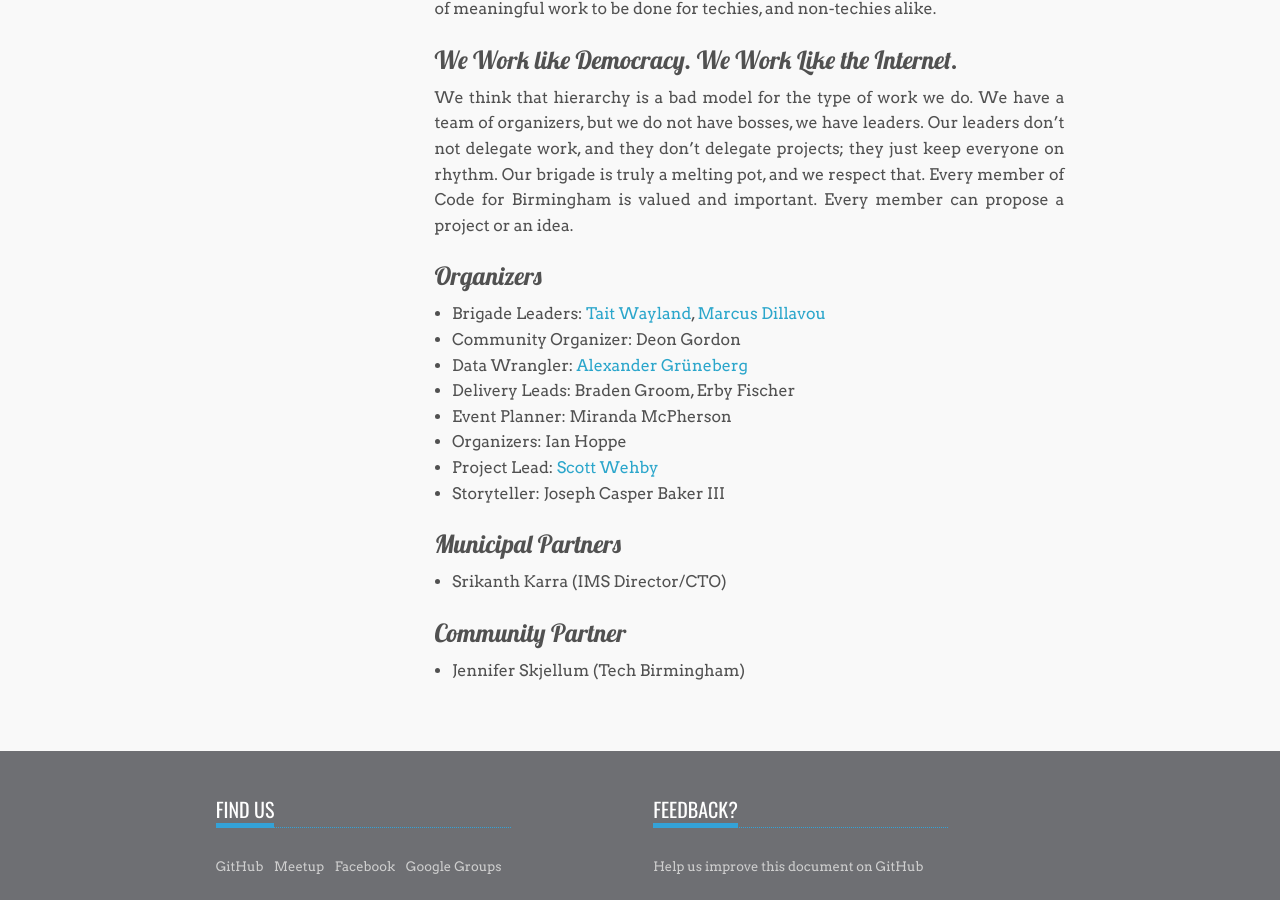
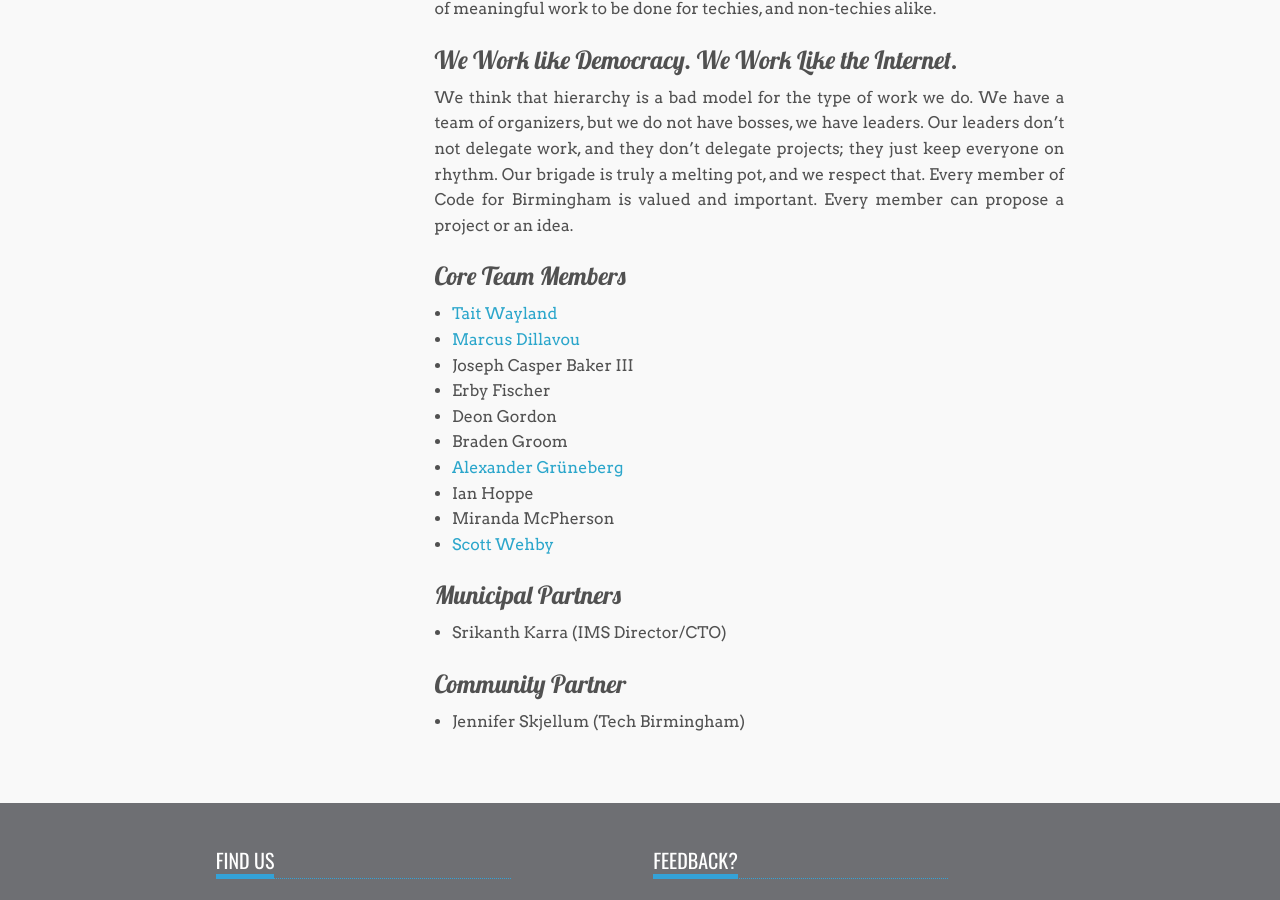
Before and after one commit to codeforbirmingham/codeforbirmingham.github.io, a Jekyll site: the page built from index.md, in a window 1280 px wide and 900 px high, scrolled down 1601 px. Built offline with Jekyll 4.4.1, drawn with Linux system fonts in a browser that asks for light colours.

Commit message:
Drop titles, order by last name after captains.

```diff
--- a/index.md
+++ b/index.md
@@ -31,17 +31,19 @@
 We think that hierarchy is a bad model for the type of work we do. We have a team of organizers, but we do not have bosses, we have leaders. Our leaders don’t not delegate work, and they don’t delegate projects; they just keep everyone on rhythm. Our brigade is truly a melting pot, and we respect that. Every member of Code for Birmingham is valued and important. Every member can propose a project or an idea.
 
 
-Organizers
-----------
+Core Team Members
+-----------------
 
-- Brigade Leaders: <a href="mailto:tait.wayland@codeforbirmingham.org">Tait Wayland</a>, <a href="mailto:marcus.dillavou@codeforbirmingham.org">Marcus Dillavou</a>
-- Community Organizer: Deon Gordon
-- Data Wrangler: <a href="mailto:alexander.grueneberg@codeforbirmingham.org">Alexander Grüneberg</a>
-- Delivery Leads: Braden Groom, Erby Fischer
-- Event Planner: Miranda McPherson
-- Organizers: Ian Hoppe
-- Project Lead: <a href="mailto:scott.wehby@codeforbirmingham.org">Scott Wehby</a>
-- Storyteller: Joseph Casper Baker III
+- <a href="mailto:tait.wayland@codeforbirmingham.org">Tait Wayland</a>
+- <a href="mailto:marcus.dillavou@codeforbirmingham.org">Marcus Dillavou</a>
+- Joseph Casper Baker III
+- Erby Fischer
+- Deon Gordon
+- Braden Groom
+- <a href="mailto:alexander.grueneberg@codeforbirmingham.org">Alexander Grüneberg</a>
+- Ian Hoppe
+- Miranda McPherson
+- <a href="mailto:scott.wehby@codeforbirmingham.org">Scott Wehby</a>
 
 
 Municipal Partners
```
